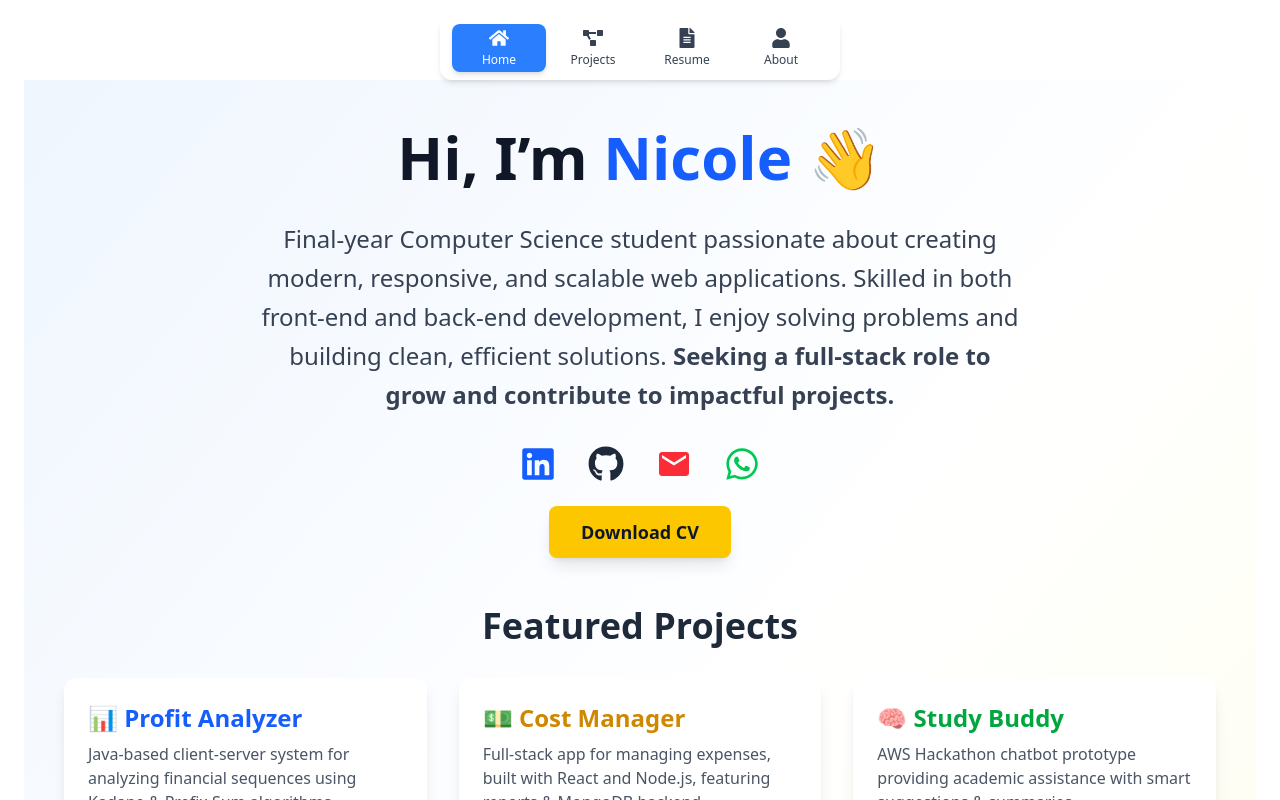
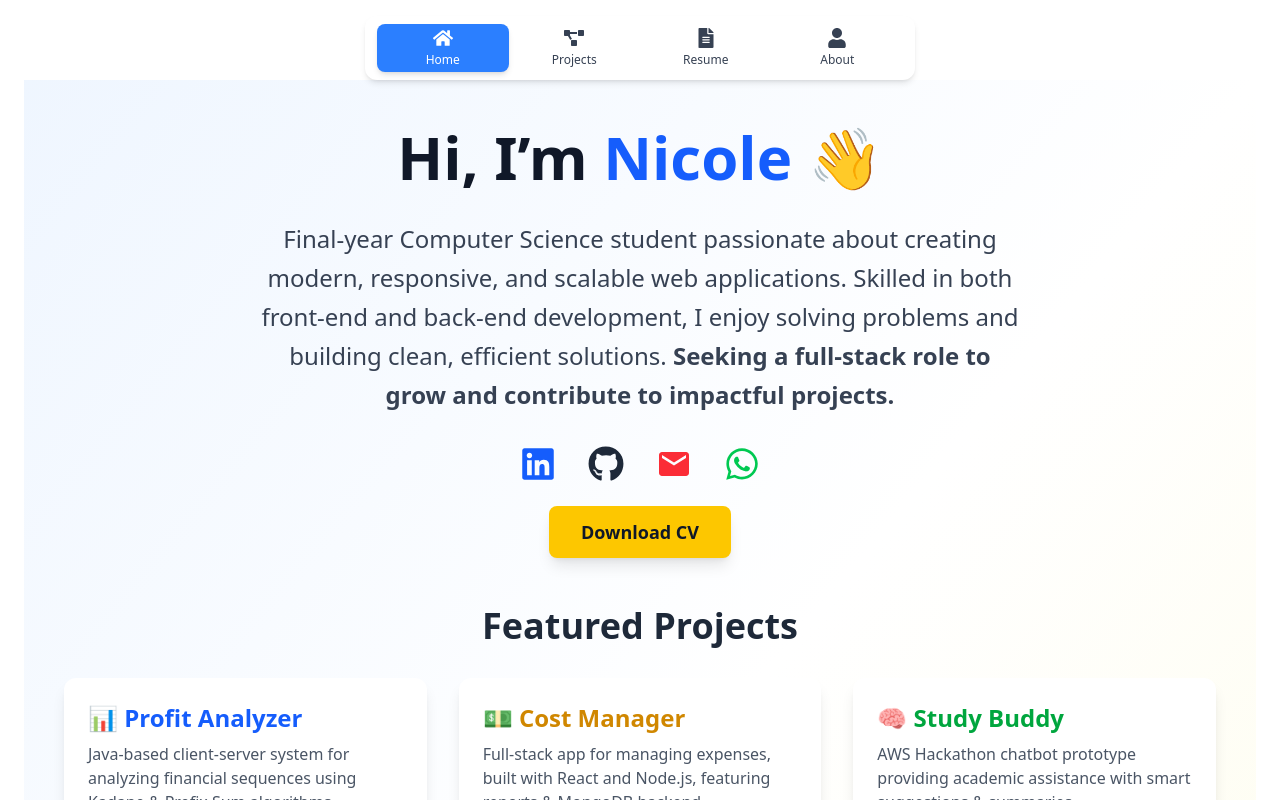
Before and after one commit to NicoleDavidov/Personal-Portfolio, a React (Vite) app: page / in a window 1280 px wide. Shown: the top 800 px of the page. Built offline with nearby package versions, Linux system fonts and the light colour scheme.

Commit message:
עדכון עיצוב או קוד

```diff
--- a/src/components/Navbar.jsx
+++ b/src/components/Navbar.jsx
@@ -13,8 +13,11 @@ export default function Navbar() {
 
   return (
     <nav
-      className="bg-white shadow-md fixed top-4 left-1/2 transform -translate-x-1/2
-      w-[550px] md:w-[400px] sm:w-[300px] rounded-xl px-3 py-2 flex justify-center items-center z-50"
+      className="
+        bg-white shadow-md fixed top-4 left-1/2 transform -translate-x-1/2
+        w-full max-w-[550px] rounded-xl px-3 py-2 flex justify-center items-center z-50
+        mx-auto
+      "
     >
       <ul className="flex justify-between w-full">
         {links.map((link) => (
```
